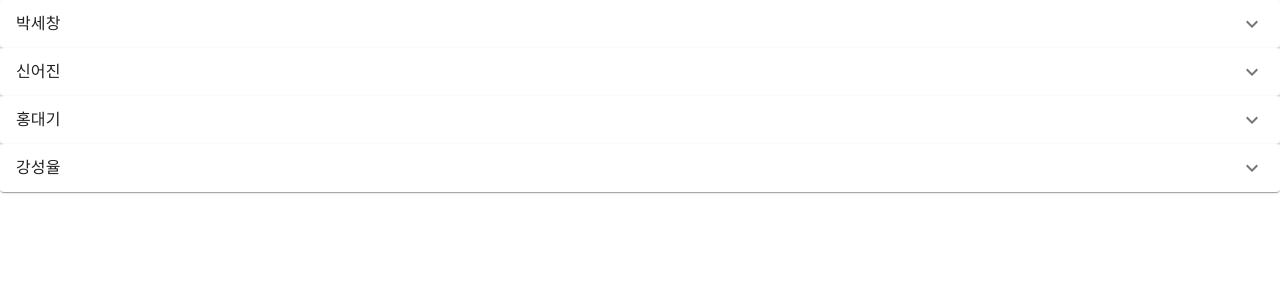
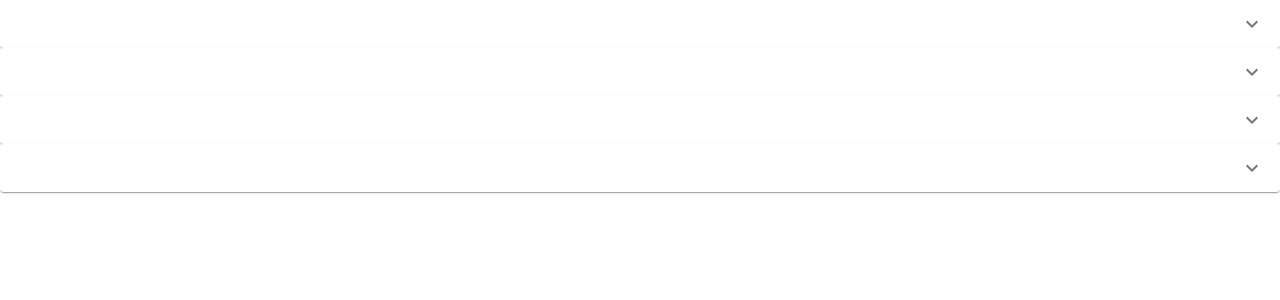
Before and after one commit to hwanhee-k/Smart-medical-App, a React (Create React App) app in the folder order-app/: page / in a window 1280 px wide. Shown: the top 300 px of the page. Built offline with nearby package versions, Linux system fonts and the light colour scheme.

Commit message:
map 변수화 진행중2

```diff
--- a/order-app/src/component/CustomAccordion.js
+++ b/order-app/src/component/CustomAccordion.js
@@ -4,20 +4,23 @@ import AccordionSummary from "@mui/material/AccordionSummary";
 import AccordionDetails from "@mui/material/AccordionDetails";
 import Typography from "@mui/material/Typography";
 import ExpandMoreIcon from "@mui/icons-material/ExpandMore";
+import DraggableList from "./DraggableList";
+import Toggle from "./toggle";
 
-const CustomAccordion = ({ id, name, content, children }) => {
+const CustomAccordion = ({ state, setState, children, depthNameEach }) => {
+  console.log(depthNameEach);
   return (
+    <Toggle state={state} setState={setState}>
       <Accordion>
         <AccordionSummary
           expandIcon={<ExpandMoreIcon />}
           aria-controls="panel1a-content1"
           id="panel1a-header1"
         >
-        <Typography>{name}</Typography>
+          <Typography>{depthNameEach}</Typography>
         </AccordionSummary>
-
-      {children}
       </Accordion>
+    </Toggle>
   );
 };
 
--- a/order-app/src/component/DraggableList.js
+++ b/order-app/src/component/DraggableList.js
@@ -2,22 +2,24 @@ import React, { Children, useEffect, useState } from "react";
 import { DragDropContext, Droppable, Draggable } from "react-beautiful-dnd";
 import Toggle from "./toggle";
 
-const DraggableList = ({ items, children, state, setState }) => {
+const DraggableList = ({ depthName, children, state, setState, onDragEnd }) => {
+  console.log(depthName);
   // const [state, setState] = useState(null);
 
-  const onDragEnd = (result) => {
-    if (!result.destination) {
-      return;
-    }
-    const originData = [...state];
-    const [reorderedData] = originData.splice(result.source.index, 1);
-    originData.splice(result.destination.index, 0, reorderedData);
-    setState(originData);
-  };
+  // const onDragEnd = (result) => {
+  //   if (!result.destination) {
+  //     return;
+  //   }
+  //   const originData = [...state];
+  //   const [reorderedData] = originData.splice(result.source.index, 1);
+  //   originData.splice(result.destination.index, 0, reorderedData);
+  //   setState(originData);
+  //   console.log(originData);
+  // };
 
   useEffect(() => {
-    setState(items);
-    console.log(items);
+    setState(depthName);
+    console.log(depthName);
   }, []);
 
   return (
--- a/order-app/src/component/MainPage.js
+++ b/order-app/src/component/MainPage.js
@@ -5,6 +5,8 @@ import DraggableList from "./DraggableList";
 import Toggle from "./toggle";
 const MainPage = ({ children }) => {
   const RECEPTION_ORDER_LIST = ["접수대", "진료실", "진료실 앞 안내", "수납"];
+  const patientName = ["박세창", "신어진", "홍대기", "강성율"];
+  const todo = ["1", "2", "3", "4"];
   const items = [
     { id: "1", name: "박세창", content: RECEPTION_ORDER_LIST },
     { id: "2", name: "신어진", content: RECEPTION_ORDER_LIST },
@@ -12,9 +14,10 @@ const MainPage = ({ children }) => {
     { id: "4", name: "강성율", content: RECEPTION_ORDER_LIST },
   ];
 
-  const [state, setState] = useState(items);
+  const [state, setState] = useState(patientName);
 
   const onDragEnd = (result) => {
+    console.log(result);
     if (!result.destination) {
       return;
     }
@@ -25,8 +28,18 @@ const MainPage = ({ children }) => {
   };
 
   return (
-    <DraggableList items={items} state={state} setState={setState}>
-      <Toggle items={items} state={state} setState={setState}></Toggle>
+    <DraggableList
+      depthName={patientName}
+      state={state}
+      setState={setState}
+      onDragEnd={onDragEnd}
+    >
+      <CustomAccordion
+        depthName={patientName}
+        state={state}
+        setState={setState}
+        onDragEnd={onDragEnd}
+      ></CustomAccordion>
     </DraggableList>
   );
 };
--- a/order-app/src/component/toggle.js
+++ b/order-app/src/component/toggle.js
@@ -8,23 +8,25 @@ import { DragDropContext, Droppable, Draggable } from "react-beautiful-dnd";
 import CustomAccordion from "./CustomAccordion";
 
 export default function Toggle({ items, state, setState, children }) {
-  console.log("state", state);
   return (
     <div>
       {/* map도 변수화 */}
-      {state?.map(({ id, name, content }, index) => (
-        <Draggable draggableId={id} key={id} index={index}>
+      {}
+      {state?.map((depthNameEach, index) => (
+        <Draggable
+          draggableId={depthNameEach + index}
+          key={depthNameEach + index}
+          index={index}
+        >
           {(provided) => (
             <div
               {...provided.draggableProps}
               {...provided.dragHandleProps}
               ref={provided.innerRef}
-              key={id}
+              key={depthNameEach + index}
               className="name"
             >
-              <CustomAccordion id={id} name={name} content={content}>
-                {/* content맵 들어갈자리 */}
-              </CustomAccordion>
+              <div depthNameEach={depthNameEach}>{children}</div>
             </div>
           )}
         </Draggable>
```
Lines whose indentation alone changed are shown as unchanged.
